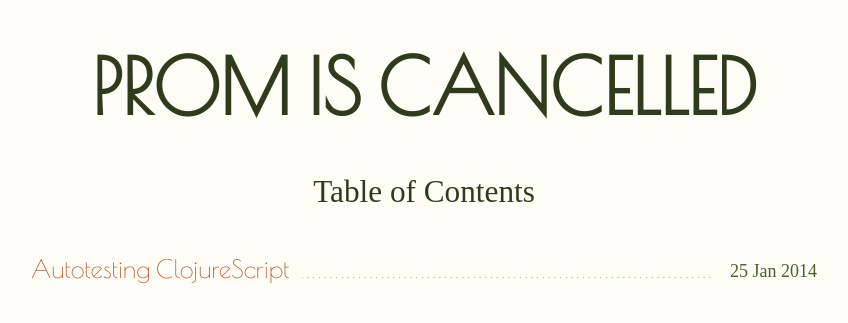
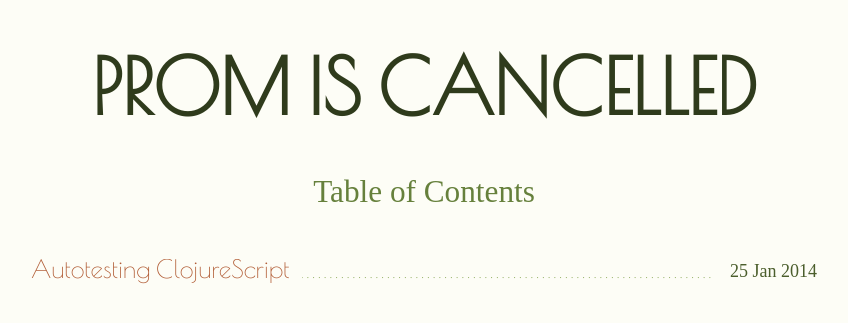
Before and after one commit to noprompt/noprompt.github.io, a Jekyll site: the page built from index.html, in a window 1280 px wide. Shown: the top 323 px of the page, without its empty margins (216-1064 px from the left). Built offline with Jekyll 4.4.1, drawn with Linux system fonts in a browser that asks for light colours; some web fonts are replaced; Markdown is read by kramdown in place of the engine named in the settings.

Commit message:
Tweak toc-title color

```diff
--- a/css/main.css
+++ b/css/main.css
@@ -476,6 +476,7 @@ blockquote {
   text-align: center;
   font-size: 31.25px;
   font-weight: normal;
+  color: #66803c;
 }
 
 .toc .toc-entries {
```
Also changed, not shown: 1 other file.
